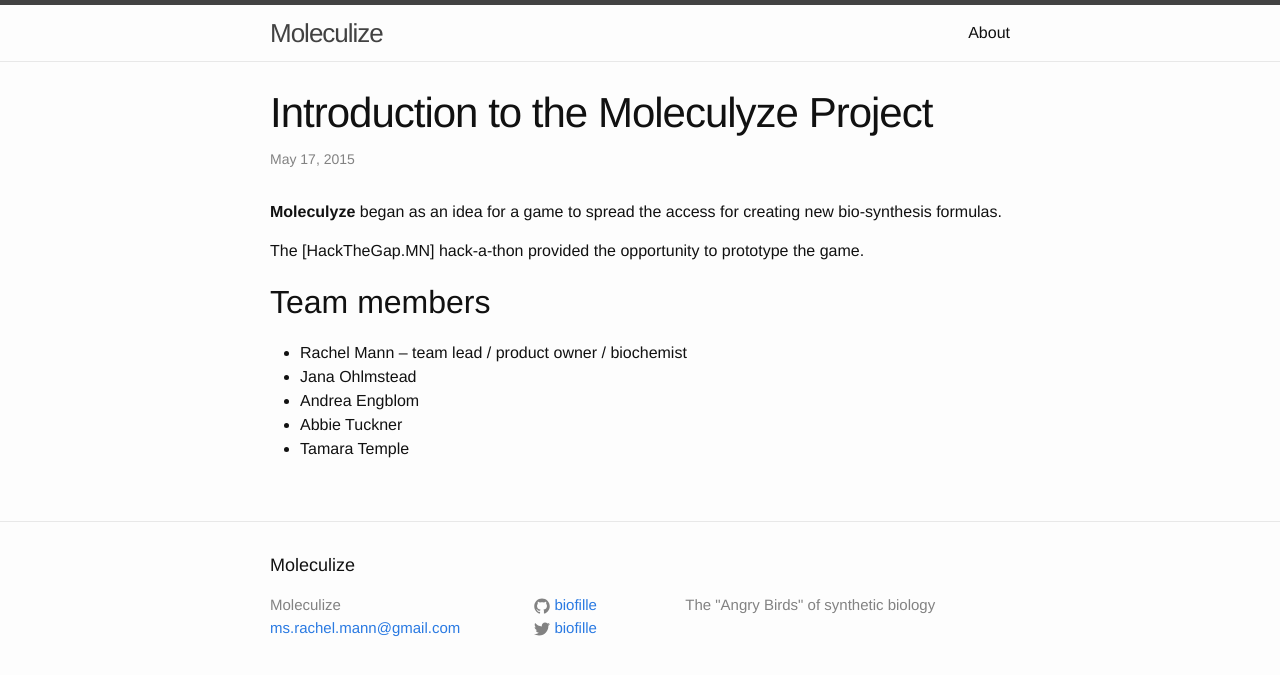
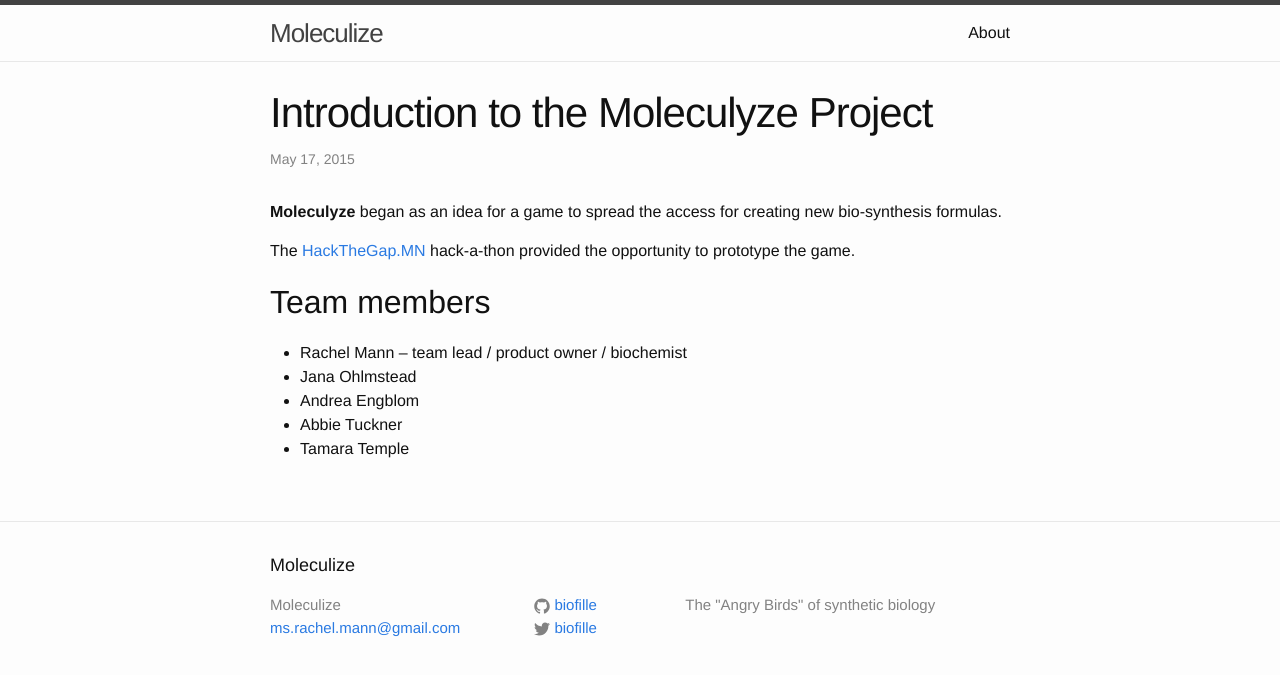
Before and after one commit to moleculyze/moleculyze.github.io, a Jekyll site: the page built from _posts/2015-05-17-introduction.markdown, in a window 1280 px wide. Shown: the top 675 px of the page. Built offline with Jekyll 4.4.1, drawn with Linux system fonts in a browser that asks for light colours; part of the change alters nothing that is shown.

```diff
--- a/_posts/2015-05-17-introduction.markdown
+++ b/_posts/2015-05-17-introduction.markdown
@@ -16,3 +16,6 @@ the game.
 * Andrea Engblom
 * Abbie Tuckner
 * Tamara Temple
+
+
+[HackTheGap.MN]: http://hackthegap.mn "Hack-the-Gap Minnesota -- closing the gender gap in software development"
```
